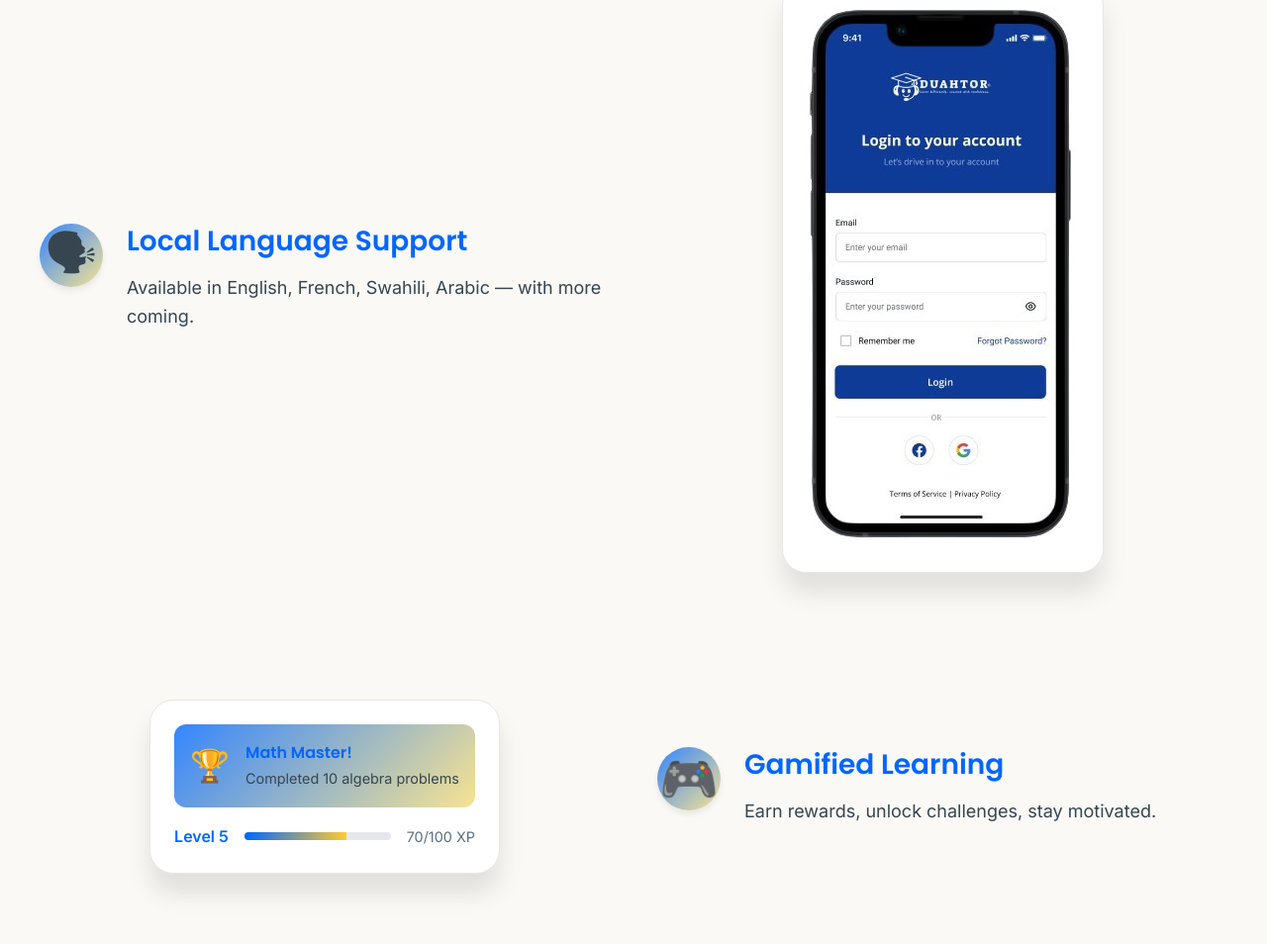
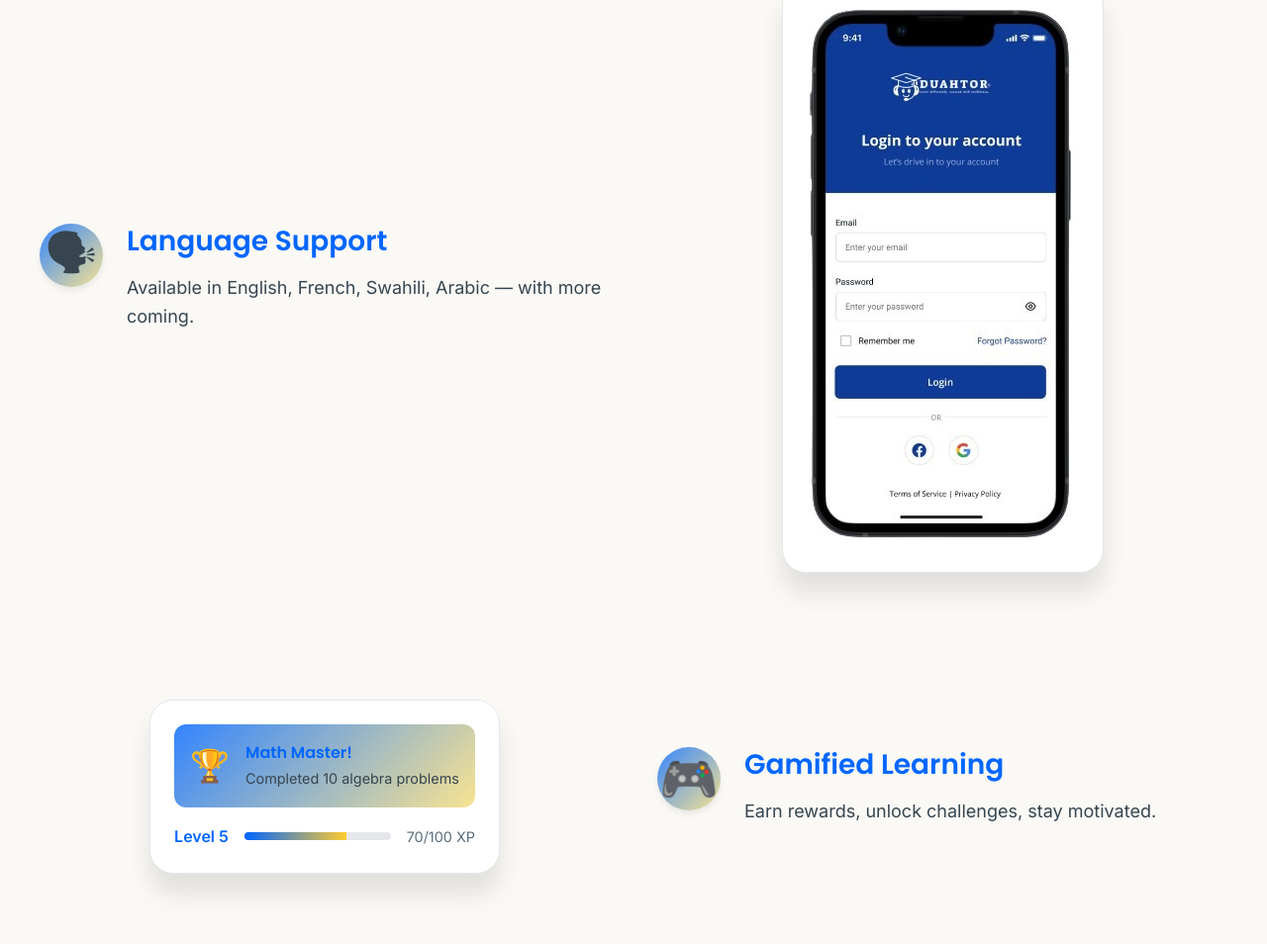
Before and after one commit to NaijaB0T/duahtor, an Astro site: page / in a window 1280 px wide. Shown: the part 5018-5972 px from the top of the page at 99% size. Built offline with nearby package versions, Linux system fonts and the light colour scheme; Astro itself is replaced by a stand-in of ours.

Commit message:
Refactor: Simplify language support feature description
Update the comment and heading for the language support feature in `src/pages/index.astro` to use more general wording. This change removes the "Local" prefix from "Local Language Support" for broader applicability.

```diff
--- a/src/pages/index.astro
+++ b/src/pages/index.astro
@@ -399,12 +399,12 @@ import { SITE_TITLE, SITE_DESCRIPTION } from '../consts';
 							</div>
 						</div>
 
-						<!-- Local Language Support -->
+						<!-- Language Support -->
 						<div class="feature-item">
 							<div class="feature-content">
 								<div class="feature-icon">🗣</div>
 								<div class="feature-info">
-									<h3 class="feature-title">Local Language Support</h3>
+									<h3 class="feature-title">Language Support</h3>
 									<p class="feature-description">
 										Available in English, French, Swahili, Arabic — with more coming.
 									</p>
```
